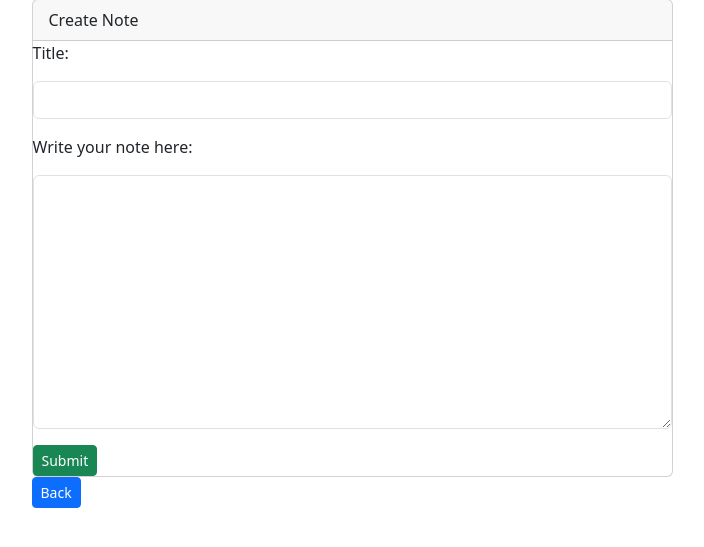
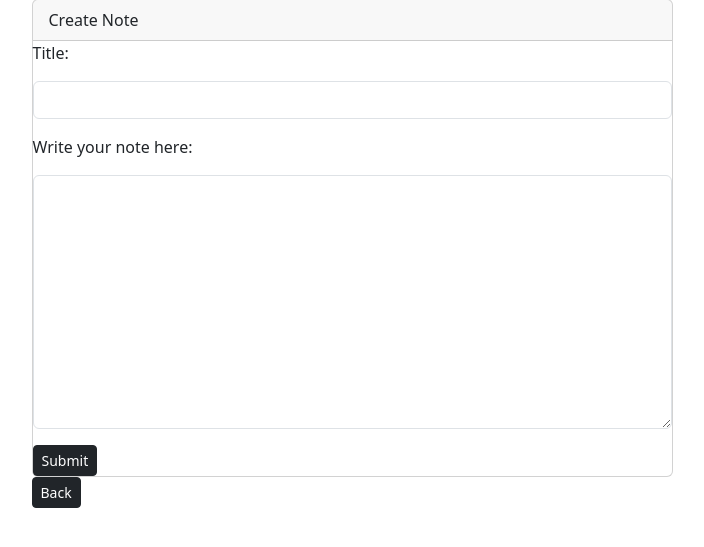
Before and after one commit to BrendanChing/NeatNotes, a Django app: page /smart/notes/new in a window 1280 px wide. Shown: the part 105-652 px from the top of the page, without its empty margins (288-992 px from the left). Run offline with Django 5.2, Linux system fonts and the light colour scheme; a user stored in the database is signed in; some libraries are stand-ins or nearby versions.

Commit message:
edited forms.py to allow no title input

```diff
--- a/notes/forms.py
+++ b/notes/forms.py
@@ -12,10 +12,14 @@ class NotesForm(forms.ModelForm):
         labels = {
             'text': 'Write your note here'
         }
+    def clean(self):
+        cleaned_data = super().clean()
+        title = cleaned_data.get('title')
+        text = cleaned_data.get('text')
 
-# change below to have different condition for notes - this isn't working fix later
-# def clean_title(self):
-#     title  = self.cleaned_data['title']
-#     if 'Django' not in title:
-#         raise forms.ValidationError('We only accept notes about Django')
-#     return title
+        if not title:
+            # Extract the first three words from the text
+            first_three_words = ' '.join(text.split()[:3])
+            cleaned_data['title'] = first_three_words
+
+        return cleaned_data
--- a/notes/templates/notes/notes_form.html
+++ b/notes/templates/notes/notes_form.html
@@ -11,18 +11,18 @@
             <form action="" method="post">
                 {% csrf_token %}
                 {{form}}
-                <button type="submit" class="btn btn-sm btn-success">Submit</button>
+                <button type="submit" class="btn btn-sm btn-dark">Submit</button>
             </form>
 
             {% if form.errors %}
-            <div class="alert alert-danger">
+            <div class="alert alert-dark">
                 {{forms.errors}}
             </div>
             {% endif %}
         </div>
 
             <div class="card-footer">
-                <a href="{% url 'notes.list' %}" class="btn btn-sm btn-primary">Back</a>
+                <a href="{% url 'notes.list' %}" class="btn btn-sm btn-dark">Back</a>
             </div>
 
     </div>
```
